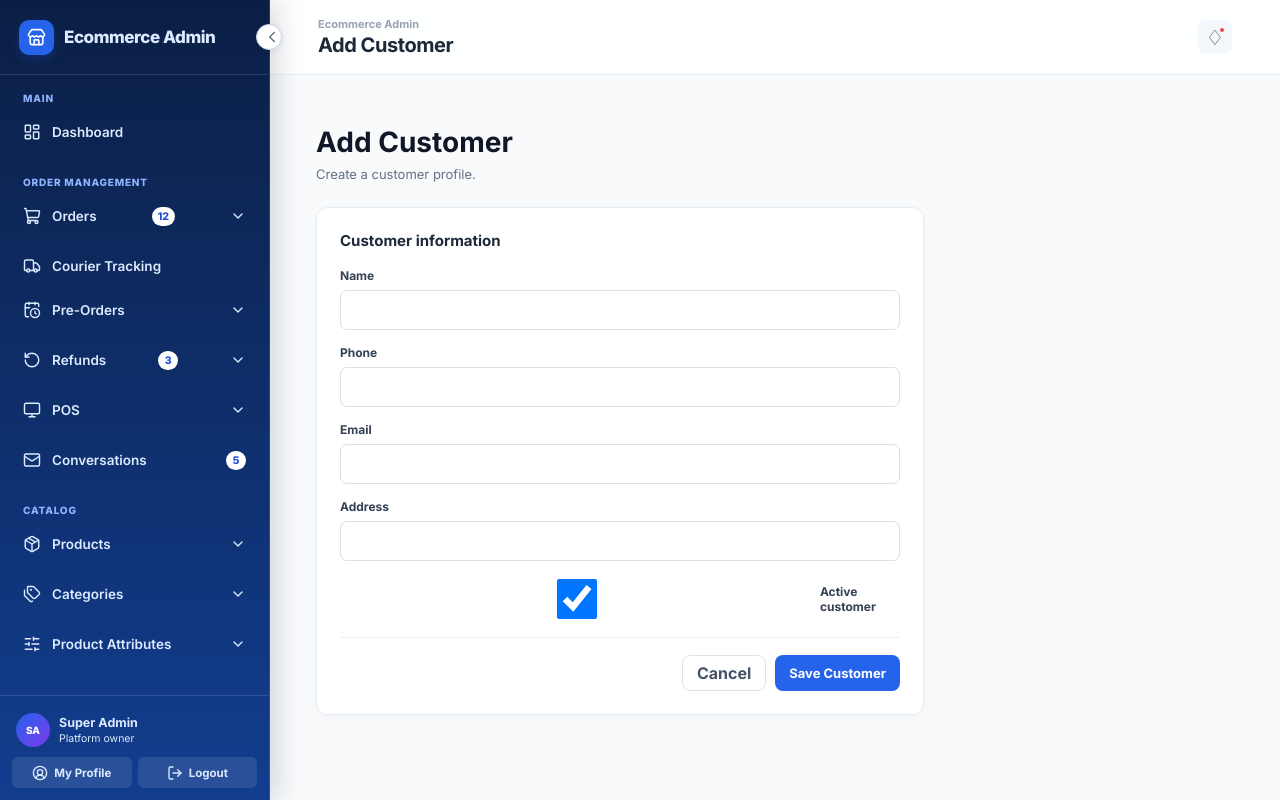
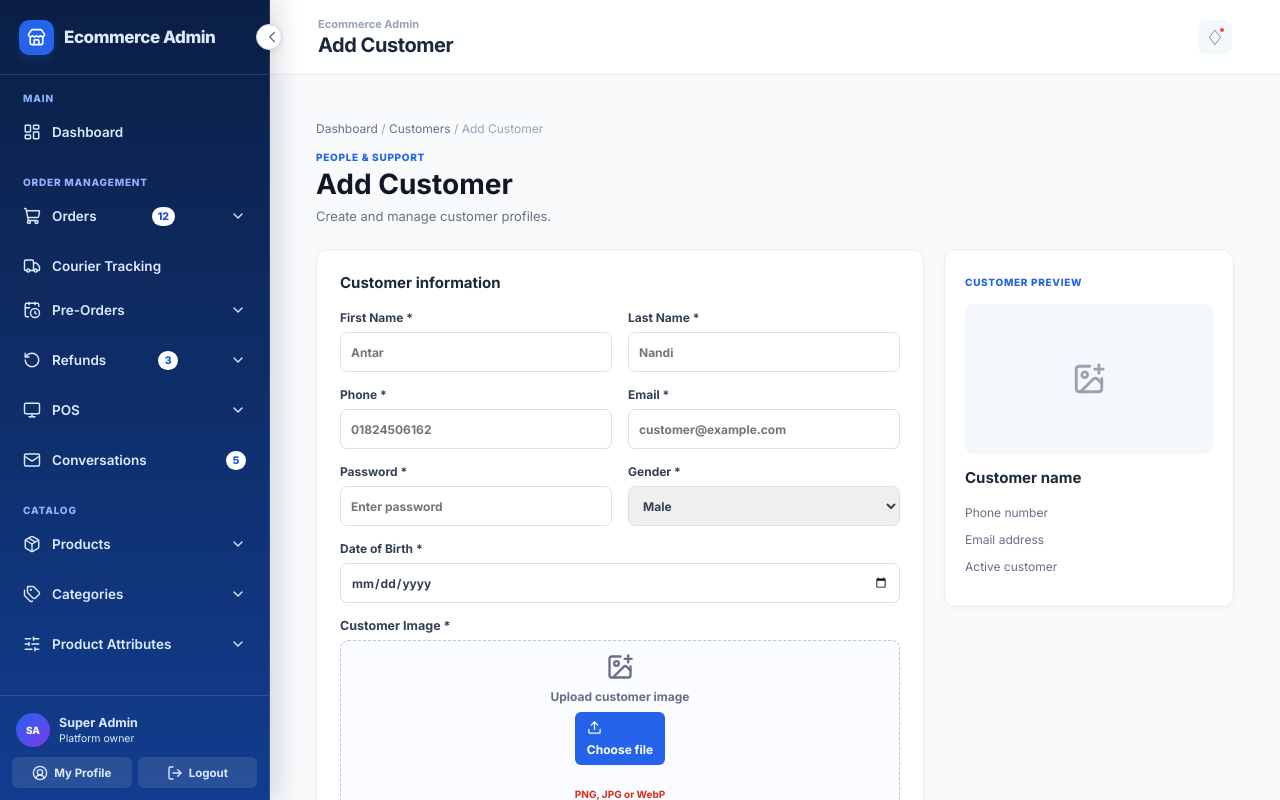
Before and after one commit to Dhrubo123/ecommerce-frontend, a React (Vite) app: page /customers/create in a window 1280 px wide. Shown: the top 800 px of the page. Built offline with nearby package versions, Linux system fonts and the light colour scheme.

Commit message:
customer from updated

```diff
--- a/src/App.jsx
+++ b/src/App.jsx
@@ -90,6 +90,7 @@ function App() {
         <Route path="/purchase-returns/create" element={<PurchaseReturnForm />} />
         <Route path="/customers" element={<CustomerList />} />
         <Route path="/customers/create" element={<CustomerForm />} />
+        <Route path="/customers/:id/edit" element={<CustomerForm />} />
         <Route path="/warehouse-requisitions/create" element={<WarehouseRequisitionForm />} />
         <Route path="/warehouse-requisitions" element={<WarehouseRequisitionList />} />
         <Route path="/stock-adjustments/create" element={<StockAdjustmentForm />} />
--- a/src/pages/customers/CustomerForm.jsx
+++ b/src/pages/customers/CustomerForm.jsx
@@ -1,22 +1,71 @@
-import { useState } from 'react'
-import { useNavigate } from 'react-router-dom'
+import { useEffect, useState } from 'react'
+import { ImagePlus, Upload, X } from 'lucide-react'
+import { Link, useNavigate, useParams } from 'react-router-dom'
 import AdminLayout from '../../components/layout/AdminLayout'
-import { createCustomer } from '../../services/customerService'
+import { createCustomer, getCustomer, updateCustomer } from '../../services/customerService'
 import '../brands/brands.css'
+import '../blogs/blogs.css'
+import '../categories/categories.css'
 
-const fields = [
-  { name: 'name', label: 'Name' },
-  { name: 'phone', label: 'Phone' },
-  { name: 'email', label: 'Email' },
-  { name: 'address', label: 'Address' },
-]
+const initialForm = { firstName: '', lastName: '', phone: '', email: '', password: '', gender: 'male', dateOfBirth: '', image: null, imagePreview: '', isActive: true }
 
 export default function CustomerForm() {
+  const { id } = useParams()
   const navigate = useNavigate()
-  const [form, setForm] = useState({ name: '', phone: '', email: '', address: '', isActive: true })
-  const [error, setError] = useState('')
-  const change = (event) => setForm((current) => ({ ...current, [event.target.name]: event.target.type === 'checkbox' ? event.target.checked : event.target.value }))
-  const submit = async (event) => { event.preventDefault(); try { await createCustomer(form); navigate('/customers') } catch (requestError) { setError(requestError.response?.data?.message || 'Unable to save customer.') } }
+  const editing = Boolean(id)
+  const [form, setForm] = useState(initialForm)
+  const [errors, setErrors] = useState({})
+  const [saving, setSaving] = useState(false)
 
-  return <AdminLayout title="Add Customer"><div className="brand-page"><div className="brand-heading"><div><h2>Add Customer</h2><span>Create a customer profile.</span></div></div><form className="brand-form" onSubmit={submit}><section><h3>Customer information</h3>{error && <div className="brand-error">{error}</div>}{fields.map((field) => <label key={field.name}>{field.label}<input name={field.name} value={form[field.name]} onChange={change} /></label>)}<label className="modal-status"><input type="checkbox" name="isActive" checked={form.isActive} onChange={change} />Active customer</label><div className="brand-form-actions"><button type="button" onClick={() => navigate(-1)}>Cancel</button><button className="brand-primary">Save Customer</button></div></section></form></div></AdminLayout>
+  useEffect(() => {
+    if (!editing) return
+    getCustomer(id).then((customer) => setForm({ ...initialForm, ...customer, password: '', image: null, imagePreview: customer.image || '' }))
+      .catch((error) => setErrors({ api: error.response?.data?.message || 'Unable to load customer.' }))
+  }, [editing, id])
+
+  const change = (event) => {
+    const { name, value, type, checked } = event.target
+    setForm((current) => ({ ...current, [name]: type === 'checkbox' ? checked : value }))
+    setErrors((current) => ({ ...current, [name]: '', api: '' }))
+  }
+
+  const chooseImage = (event) => {
+    const file = event.target.files?.[0]
+    if (!file) return
+    if (!file.type.startsWith('image/')) return setErrors((current) => ({ ...current, image: 'Choose a valid image file.' }))
+    setForm((current) => ({ ...current, image: file, imagePreview: URL.createObjectURL(file) }))
+    setErrors((current) => ({ ...current, image: '' }))
+  }
+
+  const submit = async (event) => {
+    event.preventDefault()
+    const next = {}
+    for (const field of ['firstName', 'lastName', 'phone', 'email', 'dateOfBirth']) if (!String(form[field]).trim()) next[field] = 'This field is required.'
+    if (!editing && !form.password) next.password = 'Password is required.'
+    if (!editing && !form.image) next.image = 'Customer image is required.'
+    if (Object.keys(next).length) return setErrors(next)
+    setSaving(true)
+    try {
+      await (editing ? updateCustomer(id, form) : createCustomer(form))
+      navigate('/customers')
+    } catch (error) {
+      setErrors({ api: error.response?.data?.message || 'Unable to save customer.' })
+    } finally {
+      setSaving(false)
+    }
+  }
+
+  const fieldError = (field) => errors[field] && <small>{errors[field]}</small>
+
+  return <AdminLayout title={editing ? 'Edit Customer' : 'Add Customer'}><div className="brand-page"><div className="brand-crumb"><Link to="/dashboard">Dashboard</Link> / <Link to="/customers">Customers</Link> / {editing ? 'Edit Customer' : 'Add Customer'}</div><div className="brand-heading"><div><p>PEOPLE & SUPPORT</p><h2>{editing ? 'Edit Customer' : 'Add Customer'}</h2><span>Create and manage customer profiles.</span></div></div>
+    <form className="brand-form" onSubmit={submit}><section><h3>Customer information</h3>{errors.api && <div className="brand-error">{errors.api}</div>}
+      <div className="blog-form-grid"><label>First Name *<input name="firstName" value={form.firstName} onChange={change} placeholder="Antar" />{fieldError('firstName')}</label><label>Last Name *<input name="lastName" value={form.lastName} onChange={change} placeholder="Nandi" />{fieldError('lastName')}</label></div>
+      <div className="blog-form-grid"><label>Phone *<input name="phone" value={form.phone} onChange={change} placeholder="01824506162" />{fieldError('phone')}</label><label>Email *<input type="email" name="email" value={form.email} onChange={change} placeholder="customer@example.com" />{fieldError('email')}</label></div>
+      <div className="blog-form-grid"><label>Password {editing ? '(leave blank to keep unchanged)' : '*'}<input type="password" name="password" value={form.password} onChange={change} placeholder="Enter password" />{fieldError('password')}</label><label>Gender *<select name="gender" value={form.gender} onChange={change}><option value="male">Male</option><option value="female">Female</option><option value="other">Other</option></select></label></div>
+      <label>Date of Birth *<input type="date" name="dateOfBirth" value={form.dateOfBirth} onChange={change} />{fieldError('dateOfBirth')}</label>
+      <div className="form-field"><span>Customer Image *</span><div className="image-upload">{form.imagePreview ? <><img src={form.imagePreview} alt="Customer preview" /><button type="button" onClick={() => setForm((current) => ({ ...current, image: null, imagePreview: '' }))}><X size={14} /> Remove image</button></> : <><ImagePlus size={28} /><strong>Upload customer image</strong><label className="upload-button"><Upload size={15} /> Choose file<input type="file" accept="image/*" onChange={chooseImage} /></label><small>PNG, JPG or WebP</small></>}</div>{errors.image && <small className="field-error">{errors.image}</small>}</div>
+      <label className="blog-toggle"><input type="checkbox" name="isActive" checked={form.isActive} onChange={change} /><span><strong>Active customer</strong><small>Customer account can be used when enabled.</small></span></label>
+      <div className="brand-form-actions"><button type="button" onClick={() => navigate('/customers')}>Cancel</button><button className="brand-primary" disabled={saving}>{saving ? 'Saving...' : editing ? 'Update Customer' : 'Save Customer'}</button></div>
+    </section><aside><span>CUSTOMER PREVIEW</span><div className="preview-image">{form.imagePreview ? <img src={form.imagePreview} alt="Customer" /> : <ImagePlus size={34} />}</div><h3>{`${form.firstName} ${form.lastName}`.trim() || 'Customer name'}</h3><p>{form.phone || 'Phone number'}</p><p>{form.email || 'Email address'}</p><p>{form.isActive ? 'Active customer' : 'Inactive customer'}</p></aside></form>
+  </div></AdminLayout>
 }
--- a/src/pages/customers/CustomerList.jsx
+++ b/src/pages/customers/CustomerList.jsx
@@ -1 +1,35 @@
-import {useEffect,useState}from'react';import{Link}from'react-router-dom';import{Plus,Search}from'lucide-react';import AdminLayout from'../../components/layout/AdminLayout';import{getCustomers}from'../../services/customerService';import'../brands/brands.css';export default function CustomerList(){const[x,setX]=useState([]),[s,setS]=useState('');useEffect(()=>{getCustomers({search:s}).then(setX)},[s]);return <AdminLayout title="Customers"><div className="brand-page"><div className="brand-heading"><div><p>PEOPLE & SUPPORT</p><h2>Customers</h2><span>Manage customer profiles and contact details.</span></div><Link className="brand-primary" to="/customers/create"><Plus size={17}/>Add Customer</Link></div><section className="brand-card"><div className="brand-toolbar"><label><Search size={17}/><input value={s} onChange={e=>setS(e.target.value)} placeholder="Search customers"/></label></div><div className="brand-table"><table><thead><tr><th>Name</th><th>Phone</th><th>Email</th><th>Address</th><th>Status</th></tr></thead><tbody>{x.map(c=><tr key={c.id}><td><strong>{c.name}</strong></td><td>{c.phone}</td><td>{c.email}</td><td>{c.address}</td><td><span className={`brand-status ${c.isActive?'active':'inactive'}`}>{c.isActive?'active':'inactive'}</span></td></tr>)}</tbody></table></div></section></div></AdminLayout>}
+import { useEffect, useMemo, useState } from 'react'
+import { Link } from 'react-router-dom'
+import { CircleUserRound, Pencil, Plus, Search, Trash2 } from 'lucide-react'
+import AdminLayout from '../../components/layout/AdminLayout'
+import { deleteCustomer, getCustomers } from '../../services/customerService'
+import '../brands/brands.css'
+
+export default function CustomerList() {
+  const [customers, setCustomers] = useState([])
+  const [search, setSearch] = useState('')
+  const [loading, setLoading] = useState(true)
+  const [error, setError] = useState('')
+
+  const load = async () => {
+    setLoading(true)
+    try { setCustomers(await getCustomers()); setError('') }
+    catch (requestError) { setError(requestError.response?.data?.message || 'Unable to load customers.') }
+    finally { setLoading(false) }
+  }
+  useEffect(() => { load() }, [])
+  const visibleCustomers = useMemo(() => {
+    const term = search.trim().toLowerCase()
+    return term ? customers.filter((customer) => [customer.firstName, customer.lastName, customer.phone, customer.email].some((value) => String(value || '').toLowerCase().includes(term))) : customers
+  }, [customers, search])
+  const remove = async (customer) => {
+    const name = `${customer.firstName} ${customer.lastName}`.trim()
+    if (!window.confirm(`Delete “${name}”?`)) return
+    try { await deleteCustomer(customer.id); await load() }
+    catch (requestError) { setError(requestError.response?.data?.message || 'Unable to delete customer.') }
+  }
+
+  return <AdminLayout title="Customers"><div className="brand-page"><div className="brand-heading"><div><p>PEOPLE & SUPPORT</p><h2>Customers</h2><span>Manage customer profiles and contact details.</span></div><Link className="brand-primary" to="/customers/create"><Plus size={17} /> Add Customer</Link></div><section className="brand-card"><div className="brand-toolbar"><label><Search size={17} /><input value={search} onChange={(event) => setSearch(event.target.value)} placeholder="Search customers" /></label></div>{error && <div className="brand-error">{error}</div>}<div className="brand-table"><table><thead><tr><th>Customer</th><th>Phone</th><th>Email</th><th>Gender</th><th>Date of Birth</th><th>Status</th><th>Actions</th></tr></thead><tbody>
+    {loading ? <tr><td colSpan="7">Loading customers...</td></tr> : visibleCustomers.length === 0 ? <tr><td colSpan="7">No customers found.</td></tr> : visibleCustomers.map((customer) => <tr key={customer.id}><td><div style={{ display: 'flex', alignItems: 'center', gap: 9 }}>{customer.image ? <img src={customer.image} alt="" onError={(event) => { event.currentTarget.style.display = 'none' }} /> : <span className="brand-logo-placeholder"><CircleUserRound size={17} /></span>}<strong>{`${customer.firstName} ${customer.lastName}`.trim()}</strong></div></td><td>{customer.phone}</td><td>{customer.email}</td><td>{customer.gender || '—'}</td><td>{customer.dateOfBirth || '—'}</td><td><span className={`brand-status ${customer.isActive ? 'active' : 'inactive'}`}>{customer.isActive ? 'Active' : 'Inactive'}</span></td><td><div className="brand-actions"><Link to={`/customers/${customer.id}/edit`} aria-label="Edit customer"><Pencil size={15} /></Link><button type="button" onClick={() => remove(customer)} aria-label="Delete customer"><Trash2 size={15} /></button></div></td></tr>)}
+  </tbody></table></div></section></div></AdminLayout>
+}
--- a/src/services/customerService.js
+++ b/src/services/customerService.js
@@ -1,5 +1,36 @@
 import api from './api'
-const unwrap=r=>r.data?.data??r.data
-export const getCustomers=async(params={})=>{const d=unwrap(await api.get('/admin/customers',{params}));return Array.isArray(d)?d:(d.customers??d.items??[])}
-export const createCustomer=async(x)=>unwrap(await api.post('/admin/customers',{name:x.name,phone:x.phone,email:x.email,address:x.address,isActive:x.isActive}))
-export const updateCustomer=async(id,x)=>unwrap(await api.patch(`/admin/customers/${id}`,{name:x.name,phone:x.phone,email:x.email,address:x.address,isActive:x.isActive}))
+
+const unwrap = (response) => response.data?.data ?? response.data
+const toUi = (customer) => ({
+  ...customer,
+  firstName: customer.firstName ?? customer.name?.split(' ')[0] ?? '',
+  lastName: customer.lastName ?? customer.name?.split(' ').slice(1).join(' ') ?? '',
+  dateOfBirth: customer.dateOfBirth?.slice?.(0, 10) ?? customer.dateOfBirth ?? '',
+  image: customer.image ?? customer.imageUrl ?? '',
+  isActive: customer.isActive ?? true,
+})
+
+const toPayload = (customer) => {
+  const payload = new FormData()
+  payload.append('firstName', customer.firstName.trim())
+  payload.append('lastName', customer.lastName.trim())
+  payload.append('phone', customer.phone.trim())
+  payload.append('email', customer.email.trim())
+  payload.append('gender', customer.gender)
+  payload.append('dateOfBirth', customer.dateOfBirth)
+  payload.append('isActive', String(Boolean(customer.isActive)))
+  if (customer.password) payload.append('password', customer.password)
+  if (customer.image instanceof File) payload.append('image', customer.image)
+  return payload
+}
+
+// Customer API: GET/POST /admin/customers and GET/PATCH/DELETE /admin/customers/:id
+export async function getCustomers(params = {}) {
+  const response = await api.get('/admin/customers', { params })
+  const data = unwrap(response)
+  return (Array.isArray(data) ? data : (data.customers ?? data.items ?? [])).map(toUi)
+}
+export async function getCustomer(id) { return toUi(unwrap(await api.get(`/admin/customers/${id}`))) }
+export async function createCustomer(data) { return toUi(unwrap(await api.post('/admin/customers', toPayload(data)))) }
+export async function updateCustomer(id, data) { return toUi(unwrap(await api.patch(`/admin/customers/${id}`, toPayload(data)))) }
+export async function deleteCustomer(id) { await api.delete(`/admin/customers/${id}`); return true }
```
